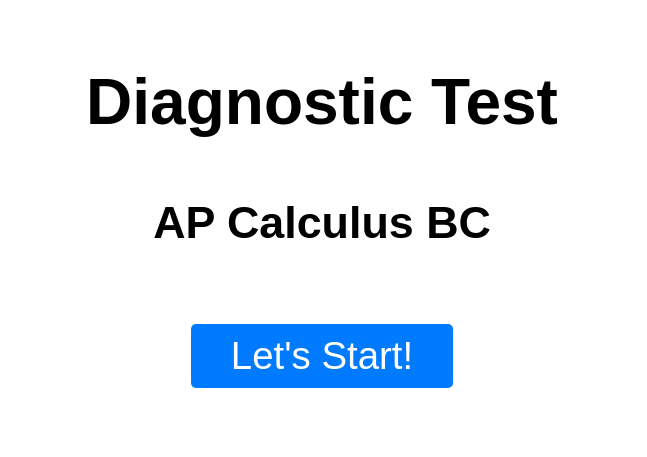
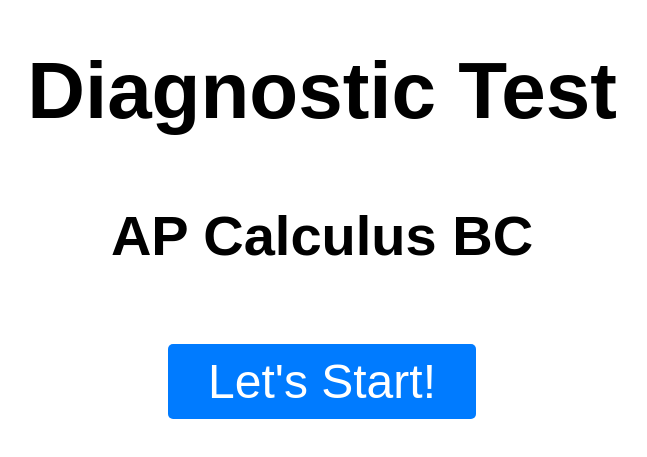
Before and after one commit to dongzhang84/AP_Calculus_BC_Question_Bank, a plain HTML site: page index.html in a window 1280 px wide. Shown: the part 195-652 px from the top of the page, without its empty margins (318-965 px from the left). Drawn offline with Linux system fonts and the light colour scheme.

Commit message:
vw --> em font

```diff
--- a/index.html
+++ b/index.html
@@ -16,18 +16,18 @@
             text-align: center;
         }
         h1 {
-            font-size: 5vw;
+            font-size: 5em;
             margin-bottom: 20px;
         }
         h2 {
-            font-size: 3.5vw;
+            font-size: 3.5em;
             margin-bottom: 20px;
         }
         p {
             margin-bottom: 40px;
         }
         button {
-            font-size: 3vw;
+            font-size: 3em;
             padding: 10px 40px;
             color: white;
             background-color: #007BFF;
```
Also changed, not shown: quizEnd.html (+3 -3 lines).
